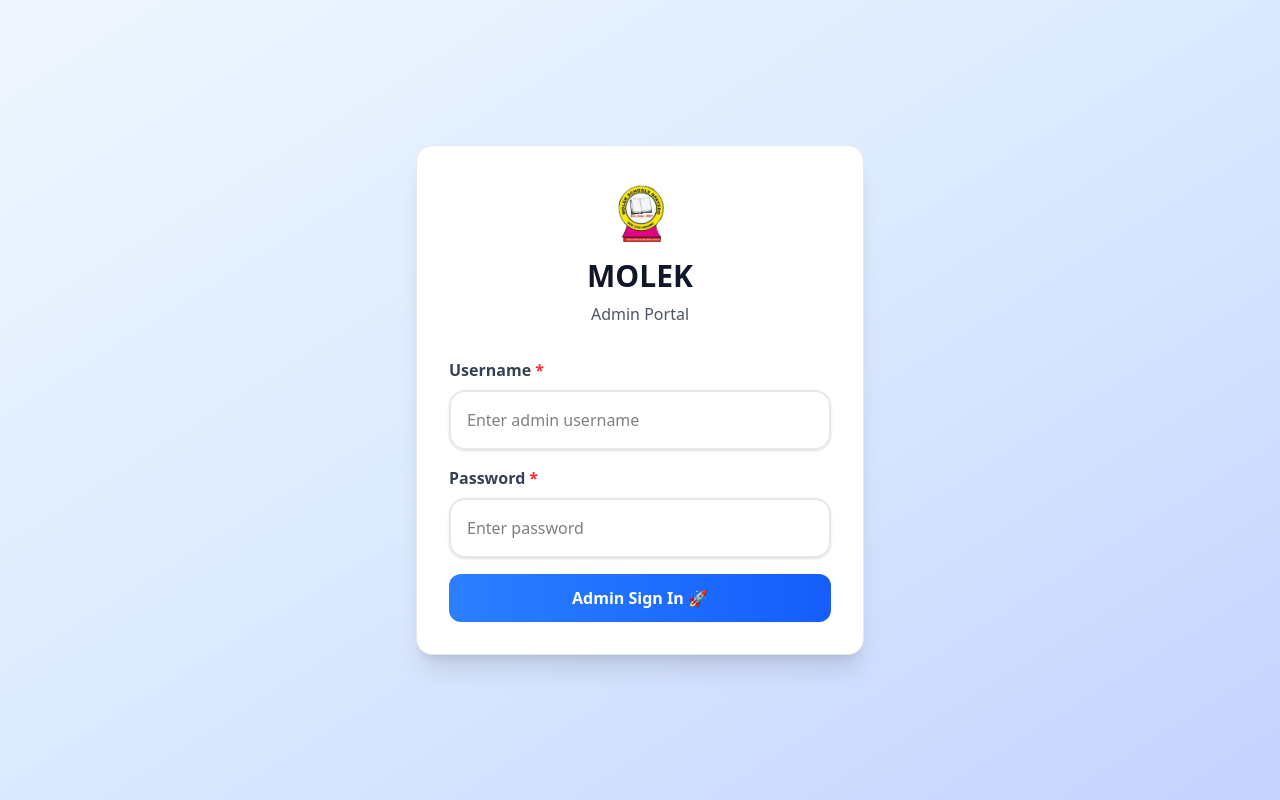
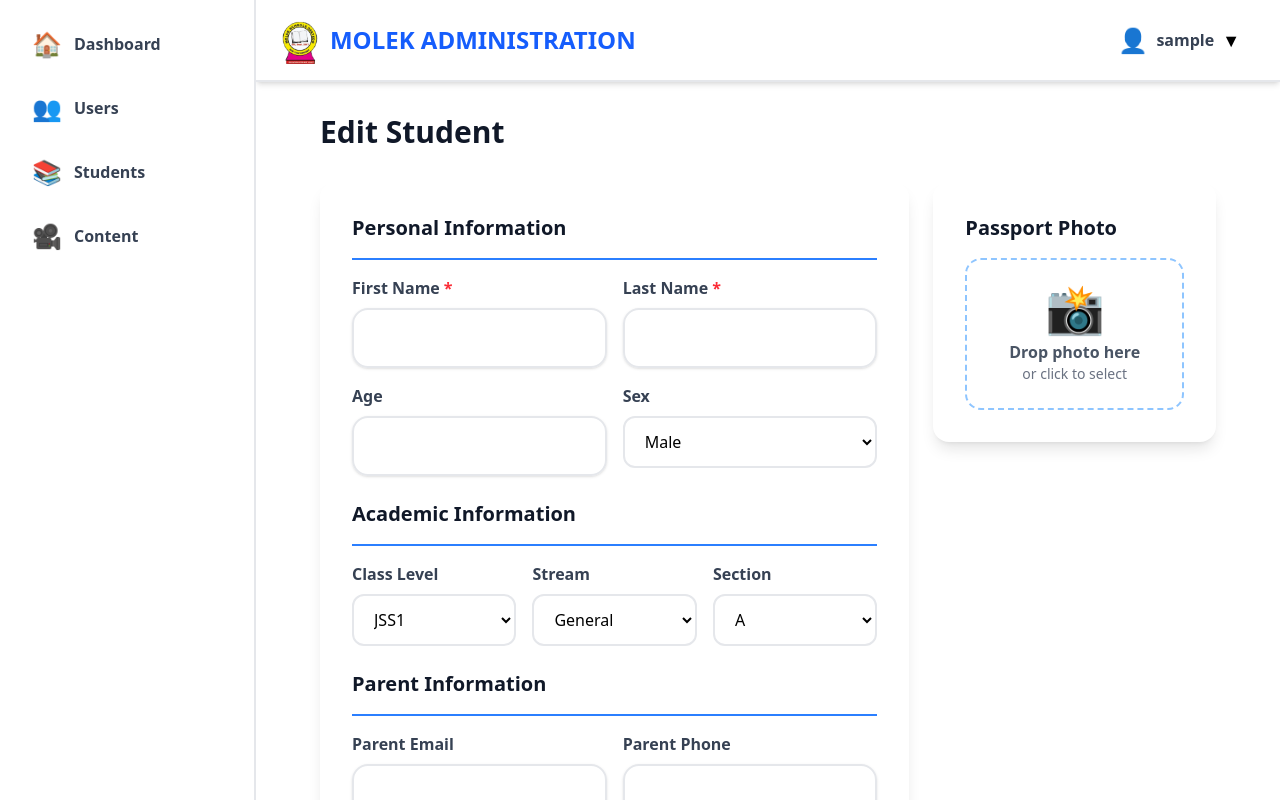
Before and after one commit to moh-Adedamola/molek-admin, a React (Vite) app: page /students/1/edit in a window 1280 px wide. Before the commit this address led to /login. Built offline with nearby package versions, Linux system fonts and the light colour scheme; no server answers; sample sign-in values are in the browser's storage.

Commit message:
removed csrf and configured urls to use serializer

```diff
--- a/src/api/endpoints.js
+++ b/src/api/endpoints.js
@@ -203,8 +203,8 @@ export const contentAPI = {
 export const profileAPI = {
   getCurrent: async () => {
     try {
-      const response = await api.get("/api/me/");  // Adjust to your backend's current user endpoint, e.g., "/api/userprofile/me/"
-      return [response.data];  // Return as array for Login.jsx compatibility
+      const response = await api.get("/api/userprofile/");
+      return [response.data];
     } catch (error) {
       console.error("Failed to fetch current profile:", error);
       return [];
@@ -215,7 +215,7 @@ export const profileAPI = {
     Object.entries(data).forEach(([key, value]) => {
       if (value !== null && value !== undefined) formData.append(key, value);
     });
-    return api.put("/api/me/", formData, {  // Adjust to your backend's update endpoint
+    return api.put("/api/userprofile/", formData, {
       headers: { "Content-Type": "multipart/form-data" },
     });
   },
--- a/src/pages/StudentForm.jsx
+++ b/src/pages/StudentForm.jsx
@@ -19,28 +19,27 @@ export function StudentForm() {
     state_of_origin: "",
     local_govt_area: "",
     class_level: "JSS1",
-    stream: "",
-    section: "",
+    stream: "General",
+    section: "A",
     parent_email: "",
     parent_phone_number: "",
     passport: null,
   })
-
   const [preview, setPreview] = useState(null)
 
+  // Fetch student data if editing
   useEffect(() => {
-    if (mode === "edit" && id) {
-      fetchStudent()
-    }
+    if (mode === "edit" && id) fetchStudent()
   }, [id, mode])
 
   const fetchStudent = async () => {
     try {
       const response = await studentsAPI.get(id)
-      setFormData(response.data)
-      if (response.data.passport_url) {
-        setPreview(response.data.passport_url)
-      }
+      setFormData({
+        ...response.data,
+        passport: null, // File cannot be prefilled
+      })
+      if (response.data.passport_url) setPreview(response.data.passport_url)
     } catch (error) {
       console.error("Failed to fetch student:", error)
     }
@@ -51,7 +50,7 @@ export function StudentForm() {
     if (file) {
       setFormData({ ...formData, passport: file })
       const reader = new FileReader()
-      reader.onload = (e) => setPreview(e.target.result)
+      reader.onload = (event) => setPreview(event.target.result)
       reader.readAsDataURL(file)
     }
   }
@@ -59,21 +58,19 @@ export function StudentForm() {
   const handleSubmit = async (e) => {
     e.preventDefault()
     setLoading(true)
+
     try {
-      const form = new FormData()
-      Object.entries(formData).forEach(([key, value]) => {
-        form.append(key, value)
-      })
-
-      if (mode === "create") {
-        await studentsAPI.create(form)
-      } else {
-        await studentsAPI.update(id, form)
-      }
-
+        if (mode === "create") {
+          await studentsAPI.create(formData)
+        } else {
+          await studentsAPI.update(id, formData)
+        }
       navigate("/students")
     } catch (error) {
       console.error("Failed to save student:", error)
+      if (error.response?.data) {
+        alert("Error: " + JSON.stringify(error.response.data, null, 2))
+      }
     } finally {
       setLoading(false)
     }
@@ -85,12 +82,16 @@ export function StudentForm() {
         {mode === "create" ? "Create New Student" : "Edit Student"}
       </h1>
 
-      <form onSubmit={handleSubmit} className="grid grid-cols-1 lg:grid-cols-3 gap-6">
-        {/* Main Form Section */}
+      <form
+        onSubmit={handleSubmit}
+        className="grid grid-cols-1 lg:grid-cols-3 gap-6"
+        encType="multipart/form-data"
+      >
+        {/* MAIN FORM */}
         <div className="lg:col-span-2 bg-white dark:bg-gray-800 rounded-2xl p-8 shadow-lg space-y-6">
 
           {/* PERSONAL INFO */}
-          <div>
+          <section>
             <h3 className="text-xl font-bold text-gray-900 dark:text-white mb-4 pb-4 border-b-2 border-blue-500">
               Personal Information
             </h3>
@@ -113,12 +114,8 @@ export function StudentForm() {
                 value={formData.age}
                 onChange={(e) => setFormData({ ...formData, age: e.target.value })}
               />
-
-              {/* Sex Dropdown */}
               <div>
-                <label className="block font-semibold text-gray-700 dark:text-gray-300 mb-2">
-                  Sex
-                </label>
+                <label className="block font-semibold text-gray-700 dark:text-gray-300 mb-2">Sex</label>
                 <select
                   value={formData.sex}
                   onChange={(e) => setFormData({ ...formData, sex: e.target.value })}
@@ -129,15 +126,14 @@ export function StudentForm() {
                 </select>
               </div>
             </div>
-          </div>
+          </section>
 
           {/* ACADEMIC INFO */}
-          <div>
+          <section>
             <h3 className="text-xl font-bold text-gray-900 dark:text-white mb-4 pb-4 border-b-2 border-blue-500">
               Academic Information
             </h3>
             <div className="grid grid-cols-1 md:grid-cols-3 gap-4">
-
               {/* Class Level */}
               <div>
                 <label className="block font-semibold text-gray-700 dark:text-gray-300 mb-2">
@@ -146,6 +142,7 @@ export function StudentForm() {
                 <select
                   value={formData.class_level}
                   onChange={(e) => setFormData({ ...formData, class_level: e.target.value })}
+                  required
                   className="w-full px-4 py-3 rounded-xl border-2 border-gray-200 dark:border-gray-600 dark:bg-gray-700 dark:text-white"
                 >
                   <option value="JSS1">JSS1</option>
@@ -157,17 +154,15 @@ export function StudentForm() {
                 </select>
               </div>
 
-              {/* Stream Dropdown */}
+              {/* Stream */}
               <div>
-                <label className="block font-semibold text-gray-700 dark:text-gray-300 mb-2">
-                  Stream
-                </label>
+                <label className="block font-semibold text-gray-700 dark:text-gray-300 mb-2">Stream</label>
                 <select
                   value={formData.stream}
                   onChange={(e) => setFormData({ ...formData, stream: e.target.value })}
+                  required
                   className="w-full px-4 py-3 rounded-xl border-2 border-gray-200 dark:border-gray-600 dark:bg-gray-700 dark:text-white"
                 >
-                  <option value="">Select Stream</option>
                   <option value="Science">Science</option>
                   <option value="Commercial">Commercial</option>
                   <option value="Art">Art</option>
@@ -175,27 +170,25 @@ export function StudentForm() {
                 </select>
               </div>
 
-              {/* Section Dropdown */}
+              {/* Section */}
               <div>
-                <label className="block font-semibold text-gray-700 dark:text-gray-300 mb-2">
-                  Section
-                </label>
+                <label className="block font-semibold text-gray-700 dark:text-gray-300 mb-2">Section</label>
                 <select
                   value={formData.section}
                   onChange={(e) => setFormData({ ...formData, section: e.target.value })}
+                  required
                   className="w-full px-4 py-3 rounded-xl border-2 border-gray-200 dark:border-gray-600 dark:bg-gray-700 dark:text-white"
                 >
-                  <option value="">Select Section</option>
                   <option value="A">A</option>
                   <option value="B">B</option>
                   <option value="C">C</option>
                 </select>
               </div>
             </div>
-          </div>
+          </section>
 
           {/* PARENT INFO */}
-          <div>
+          <section>
             <h3 className="text-xl font-bold text-gray-900 dark:text-white mb-4 pb-4 border-b-2 border-blue-500">
               Parent Information
             </h3>
@@ -212,10 +205,10 @@ export function StudentForm() {
                 onChange={(e) => setFormData({ ...formData, parent_phone_number: e.target.value })}
               />
             </div>
-          </div>
+          </section>
 
           {/* ADDRESS INFO */}
-          <div>
+          <section>
             <h3 className="text-xl font-bold text-gray-900 dark:text-white mb-4 pb-4 border-b-2 border-blue-500">
               Address Information
             </h3>
@@ -236,25 +229,20 @@ export function StudentForm() {
                 onChange={(e) => setFormData({ ...formData, local_govt_area: e.target.value })}
               />
             </div>
-          </div>
+          </section>
 
           {/* BUTTONS */}
           <div className="flex gap-4 pt-6">
             <Button type="submit" loading={loading} className="flex-1">
               {mode === "create" ? "Create Student" : "Update Student"} ❤️
             </Button>
-            <Button
-              type="button"
-              variant="secondary"
-              onClick={() => navigate("/students")}
-              className="flex-1"
-            >
+            <Button type="button" variant="secondary" onClick={() => navigate("/students")} className="flex-1">
               Cancel
             </Button>
           </div>
         </div>
 
-        {/* PASSPORT SECTION */}
+        {/* PASSPORT UPLOAD */}
         <div className="bg-white dark:bg-gray-800 rounded-2xl p-8 shadow-lg h-fit">
           <h3 className="text-xl font-bold text-gray-900 dark:text-white mb-4">Passport Photo</h3>
           <label className="block border-2 border-dashed border-blue-300 dark:border-blue-700 rounded-2xl p-6 text-center cursor-pointer hover:bg-blue-50 dark:hover:bg-blue-900/20 transition-colors">
--- a/src/pages/UserForm.jsx
+++ b/src/pages/UserForm.jsx
@@ -9,6 +9,7 @@ export function UserForm() {
   const { id } = useParams()
   const mode = id ? "edit" : "create"
   const [loading, setLoading] = useState(false)
+  const [error, setError] = useState("")
   const [formData, setFormData] = useState({
     username: "",
     email: "",
@@ -16,11 +17,12 @@ export function UserForm() {
     last_name: "",
     phone_number: "",
     age: "",
-    sex: "M",
+    sex: "male", // ✅ corrected value
     address: "",
     state_of_origin: "",
     local_govt_area: "",
     role: "teacher",
+    password: "", // ✅ added for create mode
   })
 
   useEffect(() => {
@@ -35,12 +37,27 @@ export function UserForm() {
       setFormData(response.data)
     } catch (error) {
       console.error("Failed to fetch user:", error)
+      setError("Unable to fetch user data. Please try again later.")
     }
   }
 
   const handleSubmit = async (e) => {
     e.preventDefault()
     setLoading(true)
+    setError("")
+
+    // ✅ Basic validation
+    if (!formData.username || !formData.email || !formData.first_name || !formData.last_name) {
+      setError("Please fill in all required fields.")
+      setLoading(false)
+      return
+    }
+
+    if (mode === "create" && formData.password.length < 6) {
+      setError("Password must be at least 6 characters.")
+      setLoading(false)
+      return
+    }
 
     try {
       if (mode === "create") {
@@ -51,6 +68,7 @@ export function UserForm() {
       navigate("/users")
     } catch (error) {
       console.error("Failed to save user:", error)
+      setError("Failed to save user. Please check the fields and try again.")
     } finally {
       setLoading(false)
     }
@@ -62,7 +80,14 @@ export function UserForm() {
         {mode === "create" ? "Create New User" : "Edit User"}
       </h1>
 
+      {error && (
+        <div className="mb-4 p-3 bg-red-50 dark:bg-red-900/20 border border-red-200 dark:border-red-800 text-red-700 dark:text-red-300 rounded-lg">
+          {error}
+        </div>
+      )}
+
       <form onSubmit={handleSubmit} className="bg-white dark:bg-gray-800 rounded-2xl p-8 shadow-lg space-y-6">
+        {/* Personal Info */}
         <div>
           <h3 className="text-xl font-bold text-gray-900 dark:text-white mb-4 pb-4 border-b-2 border-blue-500">
             Personal Information
@@ -105,9 +130,21 @@ export function UserForm() {
               value={formData.age}
               onChange={(e) => setFormData({ ...formData, age: e.target.value })}
             />
+
+            {/* ✅ Only show password field when creating */}
+            {mode === "create" && (
+              <Input
+                label="Password"
+                type="password"
+                value={formData.password}
+                onChange={(e) => setFormData({ ...formData, password: e.target.value })}
+                required
+              />
+            )}
           </div>
         </div>
 
+        {/* Additional Info */}
         <div>
           <h3 className="text-xl font-bold text-gray-900 dark:text-white mb-4 pb-4 border-b-2 border-blue-500">
             Additional Information
@@ -119,8 +156,8 @@ export function UserForm() {
                 <label className="flex items-center gap-2 cursor-pointer">
                   <input
                     type="radio"
-                    value="M"
-                    checked={formData.sex === "M"}
+                    value="male"
+                    checked={formData.sex === "male"}
                     onChange={(e) => setFormData({ ...formData, sex: e.target.value })}
                   />
                   <span>Male 👨</span>
@@ -128,14 +165,15 @@ export function UserForm() {
                 <label className="flex items-center gap-2 cursor-pointer">
                   <input
                     type="radio"
-                    value="F"
-                    checked={formData.sex === "F"}
+                    value="female"
+                    checked={formData.sex === "female"}
                     onChange={(e) => setFormData({ ...formData, sex: e.target.value })}
                   />
                   <span>Female 👩</span>
                 </label>
               </div>
             </div>
+
             <div>
               <label className="block font-semibold text-gray-700 dark:text-gray-300 mb-2">Role</label>
               <select
@@ -148,6 +186,7 @@ export function UserForm() {
                 <option value="superadmin">Superadmin</option>
               </select>
             </div>
+
             <Input
               label="Address"
               value={formData.address}
--- a/src/routes.jsx
+++ b/src/routes.jsx
@@ -17,7 +17,7 @@ export default function Routes() {
 
   return (
     <ReactRoutes>
-      <Route path="/login" element={isAuthenticated ? <Navigate to="/" /> : <Login />} />
+      <Route path="/login" element={isAuthenticated ? <Navigate to="/" replace/> : <Login />} />
 
       <Route
         path="/"
```
Also changed, not shown: src/context/AuthContext.jsx (+24 -8 lines), 1 other file (tests, documents, lock files or other folders).
